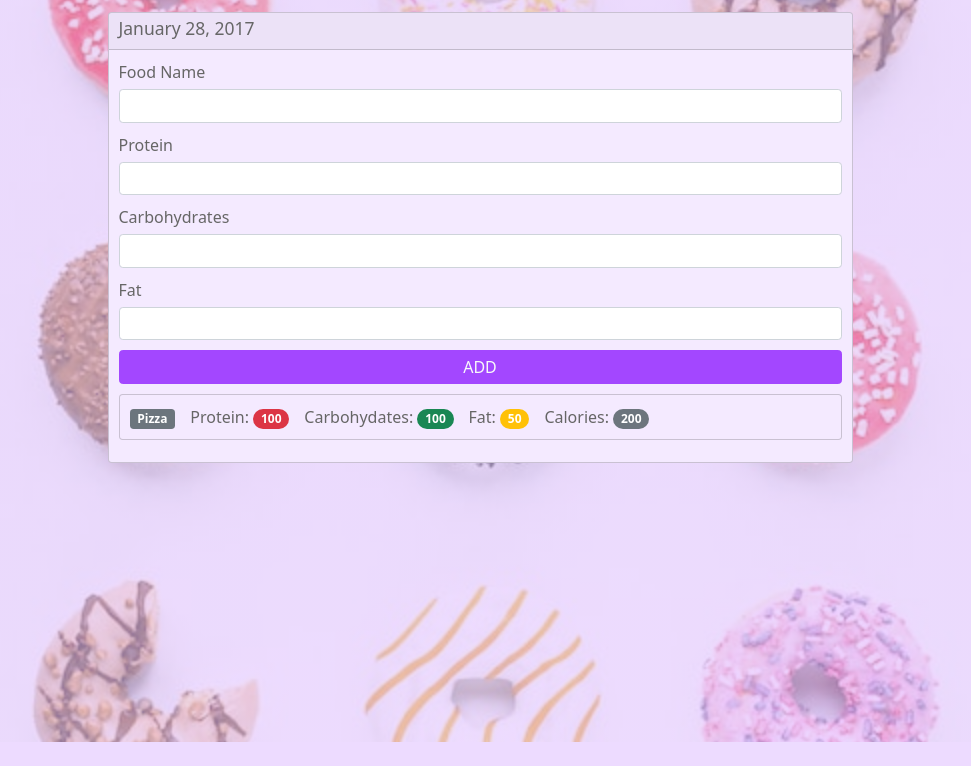
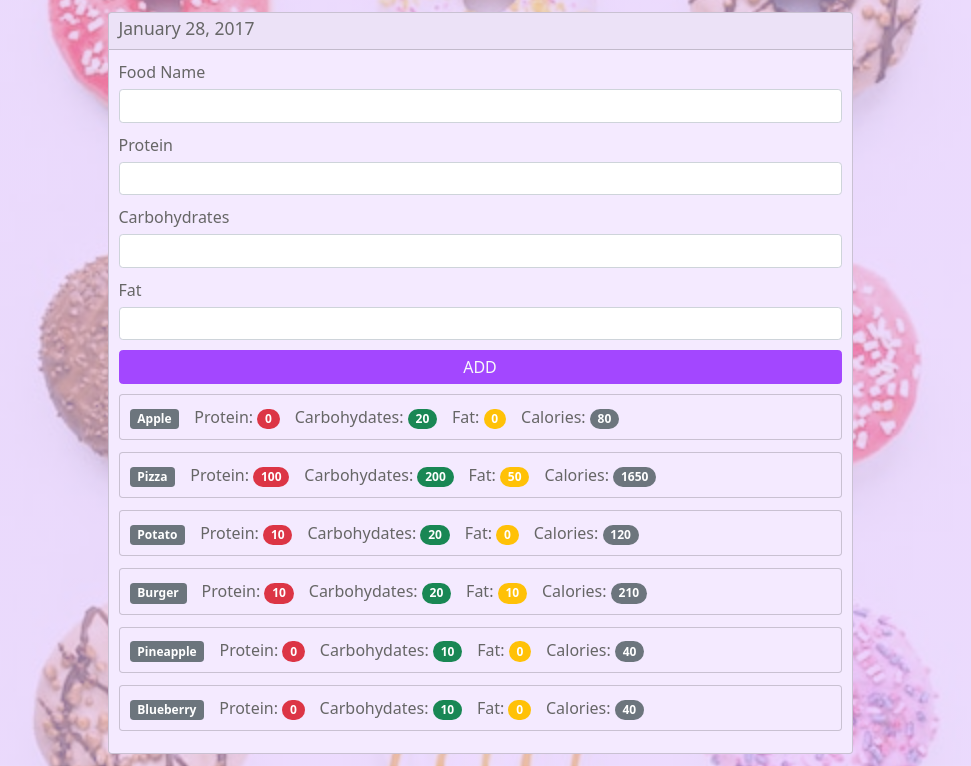
Before and after one commit to IrinaBBB/FoodTrackerApp, a Flask app: page /add in a window 1280 px wide. Shown: the part 58-824 px from the top of the page, without its empty margins (160-1131 px from the left). Before the commit the page ends 800 px from the top, so only its background shows below. Run offline with Flask 2, Linux system fonts and the light colour scheme; data comes from the database, SQL or seed files in the repository; both versions use the stored data as it was after the commit; some web fonts are replaced.

Commit message:
Add date and foods into db

```diff
--- a/app.py
+++ b/app.py
@@ -1,11 +1,48 @@
-from flask import Flask, render_template
+from flask import Flask, render_template, g, request
+import sqlite3
+from datetime import datetime
 
 app = Flask(__name__)
 
 
-@app.route('/')
+def connect_db():
+    sql = sqlite3.connect('C:\\Users\\Bruker\\Desktop\\python\\FoodTrackerApp\\db\\food_log.db')
+    sql.row_factory = sqlite3.Row
+    return sql
+
+
+def get_db():
+    if not hasattr(g, 'sqlite3_db'):
+        g.sqlite_db = connect_db()
+    return g.sqlite_db
+
+
+@app.teardown_appcontext
+def close_db(error):
+    if hasattr(g, 'sqlite_db'):
+        g.sqlite_db.close()
+
+
+@app.route('/', methods=['GET', 'POST'])
 def index():
-    return render_template('home.html')
+    db = get_db()
+    if request.method == 'POST':
+        date = request.form['date']
+        dt = datetime.strptime(date, '%Y-%m-%d')
+        database_date = datetime.strftime(dt, '%Y%m%d')
+        db.execute('insert into log_date(entry_date) values(?)', [database_date])
+        db.commit()
+
+    cursor = db.execute('select entry_date from log_date order by entry_date desc ')
+    results = cursor.fetchall()
+    pretty_results = []
+    for result in results:
+        single_date = {}
+        date_object = datetime.strptime(str(result['entry_date']), '%Y%m%d')
+        single_date['entry_date'] = datetime.strftime(date_object, '%B %d, %Y')
+        pretty_results.append(single_date)
+
+    return render_template('home.html', results=pretty_results)
 
 
 @app.route('/view')
@@ -13,6 +50,19 @@ def view():
     return render_template('day.html')
 
 
-@app.route('/add')
+@app.route('/add', methods=['GET', 'POST'])
 def add():
-    return render_template('add_food.html')
+    db = get_db()
+    if request.method == 'POST':
+        name = request.form['food-name']
+        protein = int(request.form['protein'])
+        carbohydrates = int(request.form['carbohydrates'])
+        fat = int(request.form['fat'])
+        calories = protein * 4 + carbohydrates * 4 + fat * 9
+
+        db.execute('insert into food(name, protein, carbohydrates, fat, calories) values(?, ?, ?, ?, ? )',
+                   [name, protein, carbohydrates, fat, calories])
+        db.commit()
+    cursor = db.execute('select name, protein, carbohydrates, fat, calories from food')
+    results = cursor.fetchall()
+    return render_template('add_food.html', results=results)
--- a/db/food_tracker.sql
+++ b/db/food_tracker.sql
@@ -1,6 +1,6 @@
 create table log_date (
     id integer primary key autoincrement,
-    entry_date date not null
+    entry_date date not null unique
 );
 
 create table food (
--- a/templates/add_food.html
+++ b/templates/add_food.html
@@ -42,38 +42,46 @@
                     <h3 class="panel-title">January 28, 2017</h3>
                 </div>
                 <div class="card-body">
-                    <form>
+                    <form method="post" action="{{ url_for('add') }}">
                         <div class="mb-3">
                             <label for="foodName" class="form-label">Food Name</label>
-                            <input class="form-control" id="foodName">
+                            <input name="food-name" class="form-control" id="foodName">
                         </div>
                         <div class="mb-3">
                             <label for="protein" class="form-label">Protein</label>
-                            <input type="number" class="form-control" id="protein">
+                            <input name="protein" type="number" class="form-control" id="protein">
                         </div>
                         <div class="mb-3">
                             <label for="carbohydrates" class="form-label">Carbohydrates</label>
-                            <input type="number" class="form-control" id="carbohydrates">
+                            <input name="carbohydrates" type="number" class="form-control" id="carbohydrates">
                         </div>
                         <div class="mb-3">
                             <label for="fat" class="form-label">Fat</label>
-                            <input type="number" class="form-control" id="fat">
+                            <input name="fat" type="number" class="form-control" id="fat">
                         </div>
                         <div class="d-grid gap-2 mt-3">
                             <button class="btn btn-primary text-light text-uppercase" type="submit">Add</button>
                         </div>
                     </form>
-                    <div class="card mt-3">
-                        <div class="card-body">
-                            <ul class="nav">
-                                <li class="active"><a><span class="badge bg-secondary">Pizza</span></a></li>
-                                <li><a>Protein: <span class="badge rounded-pill bg-danger">100</span></a></li>
-                                <li><a>Carbohydates: <span class="badge rounded-pill bg-success">100</span></a></li>
-                                <li><a>Fat: <span class="badge rounded-pill bg-warning">50</span></a></li>
-                                <li><a>Calories: <span class="badge rounded-pill bg-secondary">200</span></a></li>
-                            </ul>
+                    {% for food in results %}
+                        <div class="card mt-3">
+                            <div class="card-body">
+                                <ul class="nav">
+                                    <li class="active"><a><span class="badge bg-secondary">{{ food.name }}</span></a>
+                                    </li>
+                                    <li><a>Protein: <span class="badge rounded-pill bg-danger">{{ food.protein }}</span></a>
+                                    </li>
+                                    <li><a>Carbohydates: <span
+                                            class="badge rounded-pill bg-success">{{ food.carbohydrates }}</span></a>
+                                    </li>
+                                    <li><a>Fat: <span class="badge rounded-pill bg-warning">{{ food.fat }}</span></a>
+                                    </li>
+                                    <li><a>Calories: <span
+                                            class="badge rounded-pill bg-secondary">{{ food.calories }}</span></a></li>
+                                </ul>
+                            </div>
                         </div>
-                    </div>
+                    {% endfor %}
                 </div>
             </div>
         </div>
```
Also changed, not shown: templates/home.html (+8 -3 lines), db/food_log.db.
